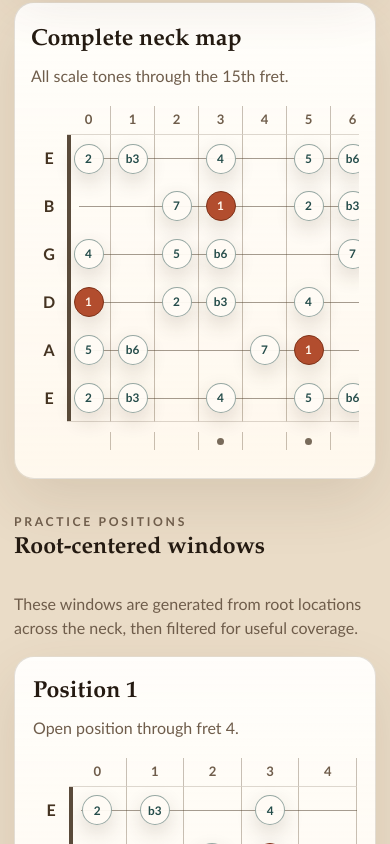
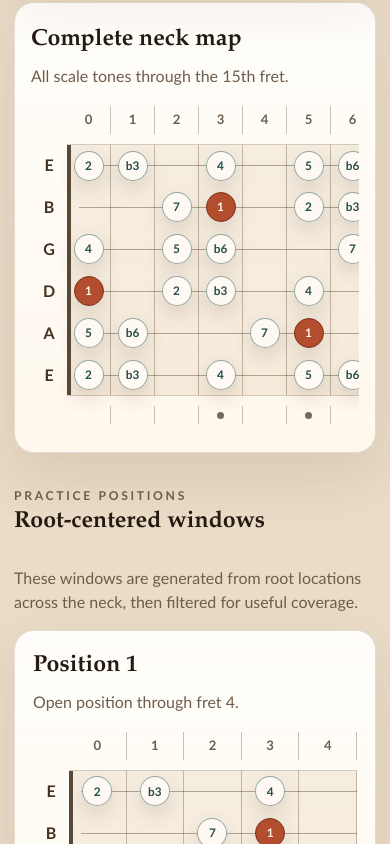
Before and after one commit to aleshh/gtr-scales, a React (Vite) app: page / in a window 390 px wide. Shown: the part 1480-2324 px from the top of the page. Built offline with nearby package versions, Linux system fonts and the light colour scheme.

Commit message:
Visual tweaks

```diff
--- a/src/App.css
+++ b/src/App.css
@@ -235,6 +235,7 @@
   color: var(--muted);
   font-size: 0.82rem;
   font-weight: 700;
+  margin-bottom: 10px;
 }
 
 .corner-cell,
@@ -277,8 +278,9 @@
 }
 
 .fret-cell {
-  min-height: 56px;
+  min-height: 48px;
   position: relative;
+  background: rgba(214, 188, 149, 0.22);
 }
 
 .string-row.is-first .fret-cell {
@@ -381,7 +383,7 @@
   }
 
   .fret-cell {
-    min-height: 48px;
+    min-height: 42px;
   }
 
   .legend-chip,
```
